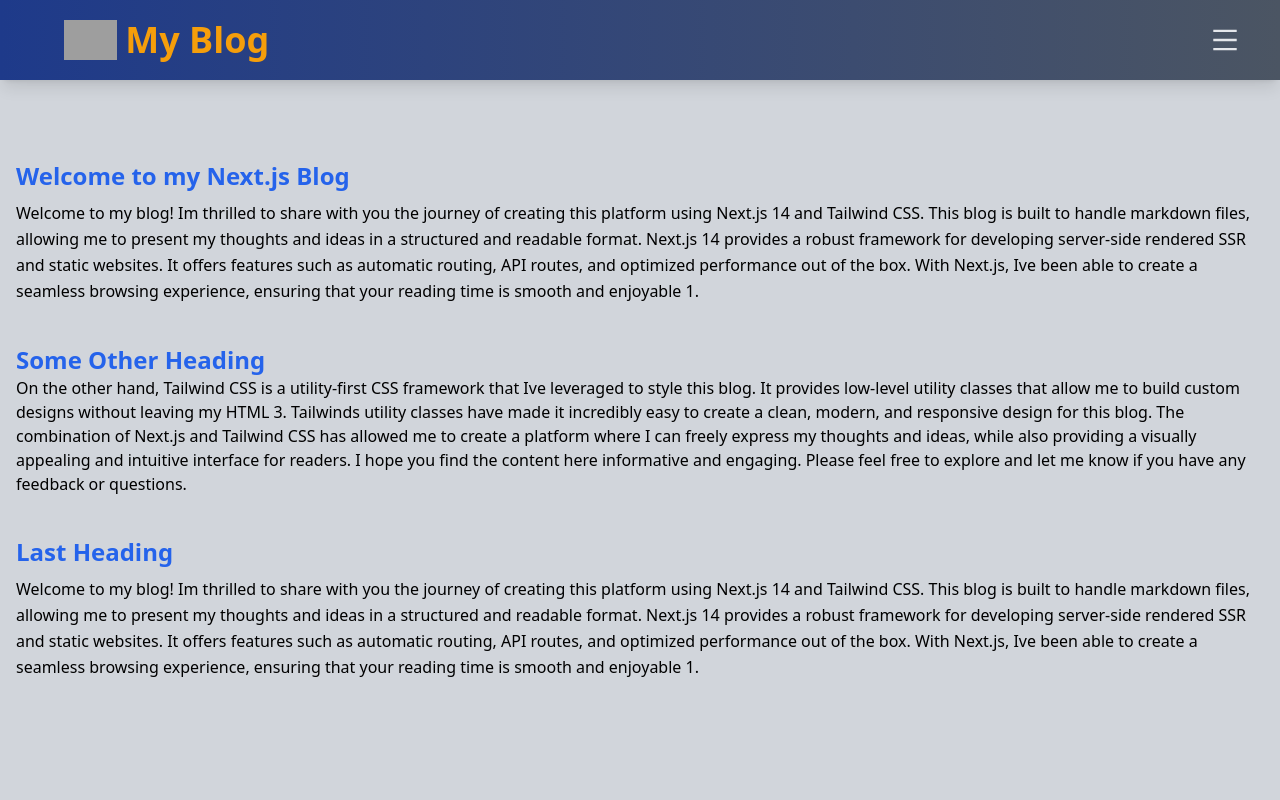
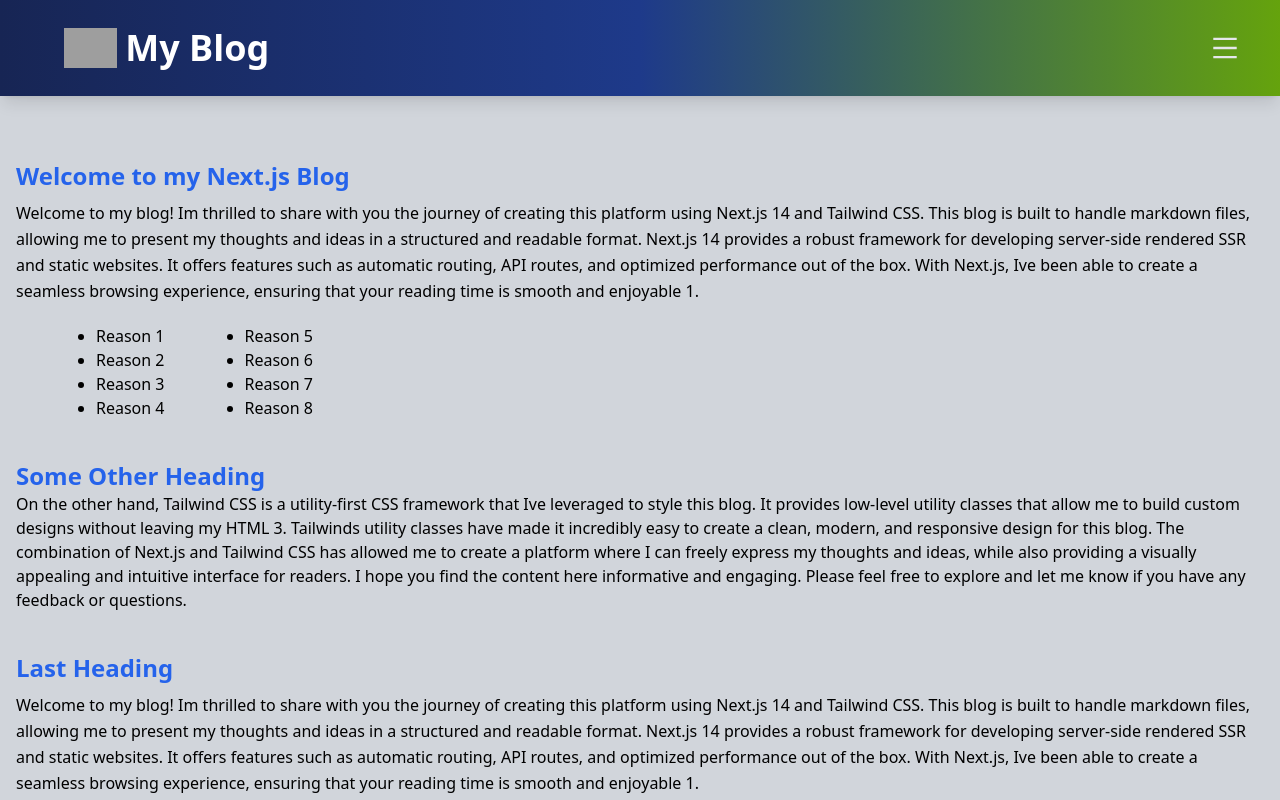
Before and after one commit to xlrflars/nextjs-mdx-blog, a Next.js app: page / in a window 1280 px wide. Shown: the top 800 px of the page. Built offline with nearby package versions, Linux system fonts and the light colour scheme; grey boxes are pictures that could not be loaded.

Commit message:
changed colors

```diff
--- a/app/components/navbar/Navbar.tsx
+++ b/app/components/navbar/Navbar.tsx
@@ -13,7 +13,7 @@ const Navbar = () => {
     };
 
     return (
-        <nav className={`flex flex-1 fixed w-full shadow-lg bg-gradient-to-r from-blue-900 to-gray-600 dark:bg-gray-600 shadow ${navbarExpanded ? 'h-24' : 'h-20'}`}>
+        <nav className={`flex flex-1 fixed w-full shadow-lg bg-gradient-to-r to-lime-600 via-blue-900 from-blue-950 dark:bg-gray-600 shadow ${navbarExpanded ? 'ease-in duration-500 h-36 sm-h-36' : 'h-24 duration-500 ease-in'}`}>
             <div className='container flex justify-between items-center p-6 text-gray-200 dark:text-gray-100'>
                 <div className='flex ml-10'>
                     <Link href={'/'}>
@@ -25,7 +25,7 @@ const Navbar = () => {
                             />
 
                     </Link>
-                    <Link href={'/'} className='ml-2 navtext'>
+                    <Link href={'/'} className='ml-2 navtext '>
                             My Blog
 
                     </Link>
--- a/app/globals.css
+++ b/app/globals.css
@@ -7,9 +7,9 @@
     .bloglink{
         @apply
         text-gray-900
-        dark:text-gray-300
-        hover:text-amber-600
-        dark:hover:text-amber-300
+        dark:text-white
+        hover:text-lime-600
+        dark:hover:text-lime-300
         font-bold
         text-sm
     }
@@ -18,7 +18,7 @@
         text-2xl
         font-bold
         text-blue-600
-        dark:text-amber-500
+        dark:text-lime-500
     }
 
     .subtitletext{
@@ -26,7 +26,7 @@
         text-2xl
         font-bold
         text-blue-600
-        dark:text-amber-500
+        dark:text-lime-500
     }
 
     .navlink{
@@ -35,7 +35,7 @@
         border-transparent
         hover:text-gray-200
         dark:hover:text-gray-100
-        hover:border-blue-500
+        hover:border-lime-200
         mx-1.5
         sm:mx-6
     }
@@ -44,15 +44,15 @@
         @apply
         text-4xl
         font-bold
-        text-amber-500
-    }
+        text-white
+        }
 
     .footertext{
         @apply
         text-xl
         font-bold
         mb-3
-        text-amber-500
+        text-lime-500
     }
 
     .footerlink{
--- a/app/layout.tsx
+++ b/app/layout.tsx
@@ -26,7 +26,7 @@ export default function RootLayout({
         <div className="flex flex-col flex-1">
           <main className=" mt-36 mb-20 flex-1">{children}</main>
 
-          <footer className="bg-gradient-to-r from-indigo-950 via-indigo-900 to-indigo-950 text-white py-8">
+          <footer className="bg-gradient-to-r from-gray-950 via-blue-950 via-black via-blue-950 to-gray-950 text-white py-8">
             <div className="container mx-auto px2">
               <div className="flex justify-between">
                 <div>
--- a/app/page.tsx
+++ b/app/page.tsx
@@ -4,7 +4,7 @@ export default function Home() {
   return (
     <div className="container mx-auto p-4">
       <h2 className="titletext">Welcome to my Next.js Blog</h2>
-      <p className="mt-2 leading-relaxed  mb-10">
+      <p className="mt-2 leading-relaxed  mb-5">
 
       Welcome to my blog! Im thrilled to share with you the journey of
       creating this platform using Next.js 14 and Tailwind CSS. This blog
@@ -16,6 +16,43 @@ export default function Home() {
        able to create a seamless browsing experience, ensuring that your reading time
        is smooth and enjoyable 1.
        </p>
+      <div className="flex flex-col justify-between">
+      <div className="flex ">
+      <ul>
+        <li className="list-disc ml-20">
+          Reason 1
+        </li>
+        <li className="list-disc ml-20">
+          Reason 2
+        </li>
+        <li className="list-disc ml-20">
+          Reason 3
+        </li>
+        <li className="list-disc ml-20 pb-10">
+          Reason 4
+        </li>
+       </ul>
+
+       <ul >
+        <li className="list-disc ml-20">
+          Reason 5
+        </li>
+        <li className="list-disc ml-20">
+          Reason 6
+        </li>
+        <li className="list-disc ml-20">
+          Reason 7
+        </li>
+        <li className="list-disc ml-20 pb-10">
+          Reason 8
+        </li>
+       </ul>
+      </div>
+      <div>
+
+      </div>
+      </div>
+
        <h3 className="subtitletext">  Some Other Heading</h3>
       <p>
       On the other hand, Tailwind CSS is a utility-first CSS framework that Ive
```
